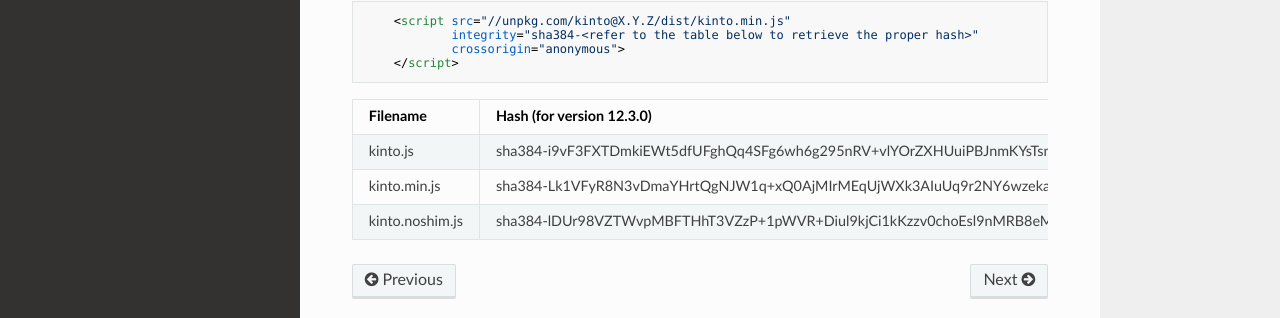
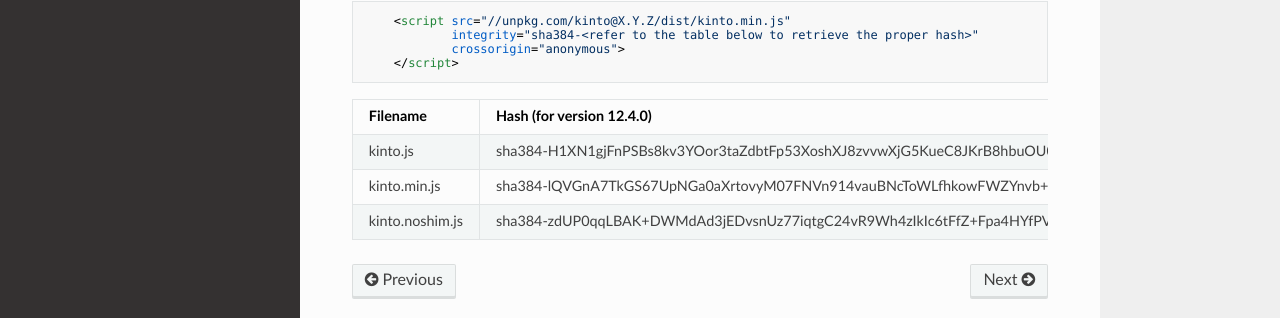
Before and after one commit to Kinto/kinto.js, an MkDocs documentation site: the page built from docs/installation.md, in a window 1280 px wide and 1323 px high. Shown: the part 930-1248 px from the top of the window. Built offline with MkDocs 1.6.1, drawn with Linux system fonts in a browser that asks for light colours; nearby versions of some CDN libraries; old or Windows-style settings are respelled for this version of MkDocs.

Commit message:
Update SRIs

````diff
--- a/docs/installation.md
+++ b/docs/installation.md
@@ -37,8 +37,8 @@
     </script>
 ```
 
-| Filename                | Hash (for version 12.3.0)                                               |
+| Filename                | Hash (for version 12.4.0)                                               |
 |-------------------------|-------------------------------------------------------------------------|
-| kinto.js                | sha384-i9vF3FXTDmkiEWt5dfUFghQq4SFg6wh6g295nRV+vlYOrZXHUuiPBJnmKYsTsnfY |
-| kinto.min.js            | sha384-Lk1VFyR8N3vDmaYHrtQgNJW1q+xQ0AjMIrMEqUjWXk3AIuUq9r2NY6wzekaysnRL |
-| kinto.noshim.js         | sha384-lDUr98VZTWvpMBFTHhT3VZzP+1pWVR+Diul9kjCi1kKzzv0choEsl9nMRB8eMf/i |
+| kinto.js                | sha384-H1XN1gjFnPSBs8kv3YOor3taZdbtFp53XoshXJ8zvvwXjG5KueC8JKrB8hbuOU0G |
+| kinto.min.js            | sha384-lQVGnA7TkGS67UpNGa0aXrtovyM07FNVn914vauBNcToWLfhkowFWZYnvb+NkBwZ |
+| kinto.noshim.js         | sha384-zdUP0qqLBAK+DWMdAd3jEDvsnUz77iqtgC24vR9Wh4zIkIc6tFfZ+Fpa4HYfPVua |
````
